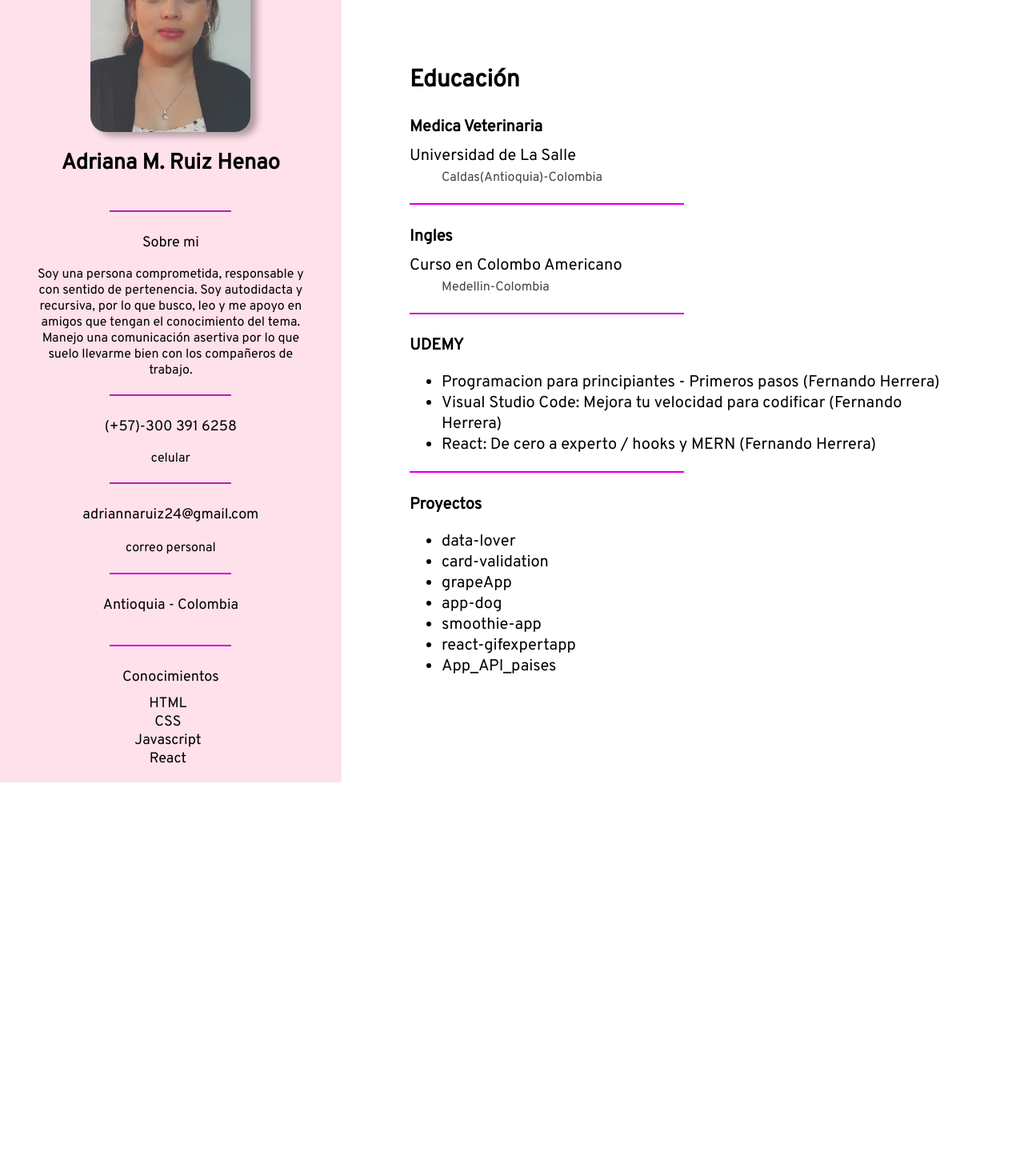
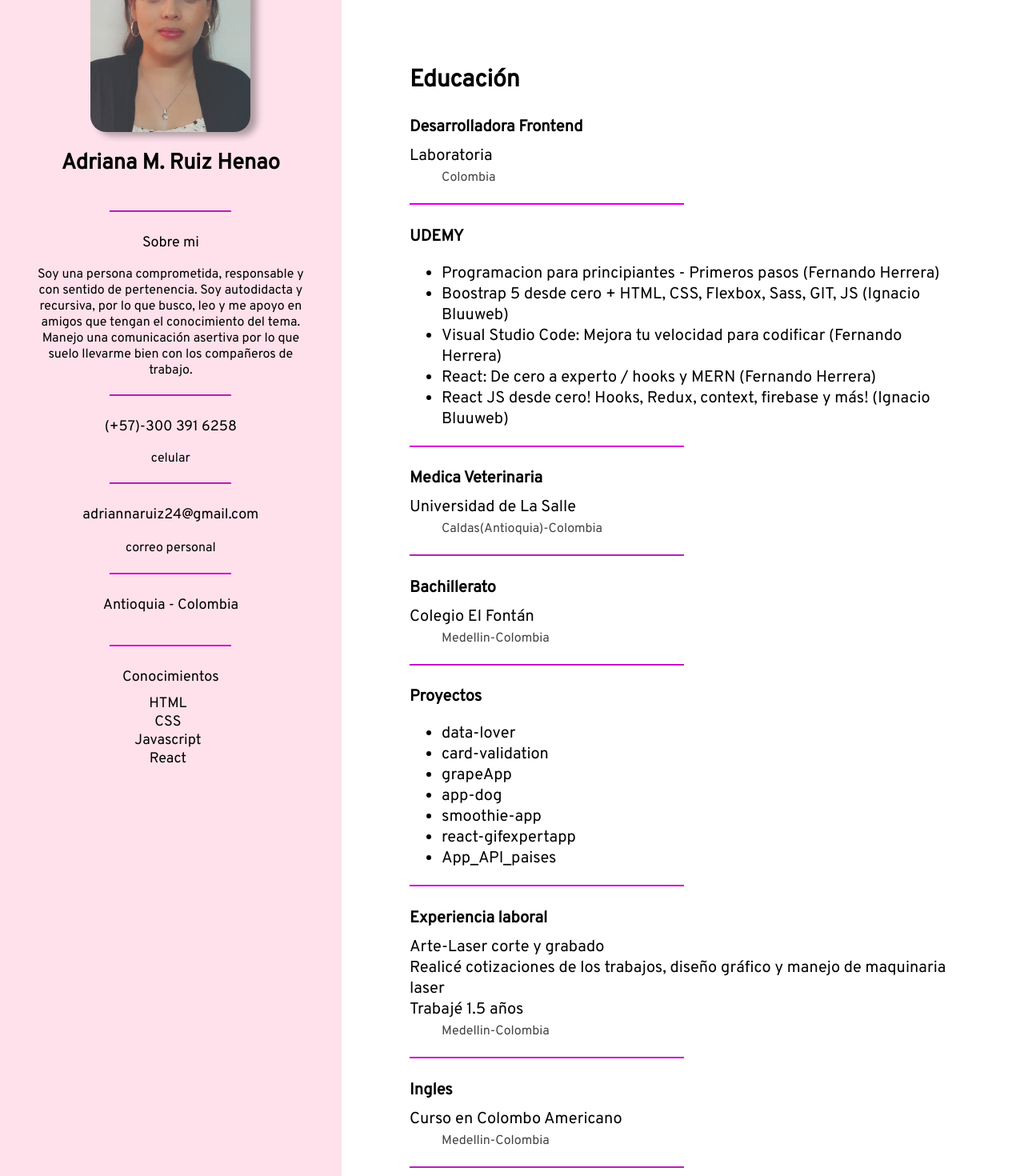
Before and after one commit to adrianamariaruiz/Portafolio, a React (Create React App) app: page / in a window 1280 px wide. Shown: the part 122-1592 px from the top of the page at 80% size. Before the commit the page ends 1100 px from the top, so only its background shows below. Built offline with nearby package versions, Linux system fonts and the light colour scheme.

Commit message:
con correcion de correo electronico

```diff
--- a/src/components/Body.js
+++ b/src/components/Body.js
@@ -9,23 +9,31 @@ export const Body = () => {
             <div className='cont-educa'>
                 <h1>FRONTEND WEB DEVELOPER</h1>
                 <br />
+
                 <h2>Educación</h2>
+                <h4>Desarrolladora Frontend</h4>
+                <p>Laboratoria</p>
+                <span>Colombia</span>
+                <hr />
+
+                <h4>UDEMY</h4>
+                <ul>
+                    <li>Programacion para principiantes - Primeros pasos (Fernando Herrera)</li>
+                    <li>Boostrap 5 desde cero + HTML, CSS, Flexbox, Sass, GIT, JS (Ignacio Bluuweb)</li>
+                    <li>Visual Studio Code: Mejora tu velocidad para codificar (Fernando Herrera)</li>
+                    <li>React: De cero a experto / hooks y MERN (Fernando Herrera)</li>
+                    <li>React JS desde cero! Hooks, Redux, context, firebase y más! (Ignacio Bluuweb)</li>
+                </ul>
+                <hr />
+
                 <h4>Medica Veterinaria</h4>
                 <p>Universidad de La Salle</p>
                 <span>Caldas(Antioquia)-Colombia</span>
                 <hr />
 
-                <h4>Ingles</h4>
-                <p>Curso en Colombo Americano</p>
+                <h4>Bachillerato</h4>
+                <p>Colegio El Fontán</p>
                 <span>Medellin-Colombia</span>
-                <hr />
-
-                <h4>UDEMY</h4>
-                <ul>
-                    <li>Programacion para principiantes - Primeros pasos (Fernando Herrera)</li>
-                    <li>Visual Studio Code: Mejora tu velocidad para codificar (Fernando Herrera)</li>
-                    <li>React: De cero a experto / hooks y MERN (Fernando Herrera)</li>
-                </ul>
                 <hr />
 
                 <h4>Proyectos</h4>
@@ -54,6 +62,19 @@ export const Body = () => {
                         </li>
                     </ul>
                 </nav>
+                <hr />
+
+                <h4>Experiencia laboral</h4>
+                <p>Arte-Laser corte y grabado</p>
+                <p>Realicé cotizaciones de los trabajos, diseño gráfico y manejo de maquinaria laser</p>
+                <p>Trabajé 1.5 años</p>
+                <span>Medellin-Colombia</span>
+                <hr />
+
+                <h4>Ingles</h4>
+                <p>Curso en Colombo Americano</p>
+                <span>Medellin-Colombia</span>
+                <hr />
 
             </div>
 
```
Also changed, not shown: 7 other files (tests, documents, lock files or other folders).
